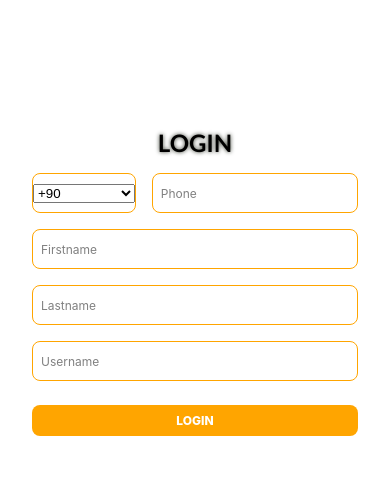
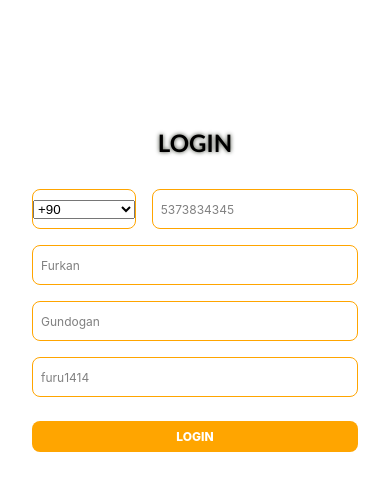
Before and after one commit to FurkanGundogan/TelegramUI-Clone-Bootcamp, a React Native app in the folder TelegramClone/: screen / in a window 390 px wide. Shown: the top 490 px of the page. Built offline with nearby package versions, Linux system fonts and the light colour scheme.

Commit message:
Settings user info added.

```diff
--- a/TelegramClone/src/components/LoginForm.js
+++ b/TelegramClone/src/components/LoginForm.js
@@ -5,11 +5,12 @@ import {Picker} from '@react-native-picker/picker';
 const LoginForm = () => {
   const {user, setUser} = useContext(UserContext);
   const initialState = {
-    firstname: '',
-    lastname: '',
+    firstname: 'Furkan',
+    lastname: 'Gundogan',
     country: '+90',
-    phone: '',
-    username: '',
+    phone: '5373834345',
+    username: 'furu1414',
+    image:'https://upload.wikimedia.org/wikipedia/commons/thumb/1/14/Jason_Statham_at_Marvel-Rolle.jpg/640px-Jason_Statham_at_Marvel-Rolle.jpg'
   };
   const [userInfo, setuserInfo] = useState(initialState);
   const handleChange = (e, name) => {
@@ -44,6 +45,7 @@ const LoginForm = () => {
           <TextInput
             style={styles.phoneInput}
             placeholder="Phone"
+            value={userInfo?.phone}
             onChangeText={e => handleChange(e, 'phone')}
           />
         </View>
@@ -51,17 +53,20 @@ const LoginForm = () => {
       <TextInput
         style={styles.textInput}
         placeholder="Firstname"
+        value={userInfo?.firstname}
         onChangeText={e => handleChange(e, 'firstname')}
       />
       <TextInput
         style={styles.textInput}
         placeholder="Lastname"
+        value={userInfo?.lastname}
         onChangeText={e => handleChange(e, 'lastname')}
       />
 
       <TextInput
         style={styles.textInput}
         placeholder="Username"
+        value={userInfo?.username}
         onChangeText={e => handleChange(e, 'username')}
       />
       <TouchableOpacity style={styles.submitbutton} onPress={submitUser}>
@@ -86,7 +91,7 @@ const styles = StyleSheet.create({
     fontFamily:"Calibri",
     textShadowRadius:4,
     textShadowColor: "#33382c",
-    marginBottom:16
+    marginBottom:32
   },
   textInput: {
     backgroundColor:"white",
@@ -154,6 +159,6 @@ const styles = StyleSheet.create({
     color:"white",
     fontWeight:"800",
     fontSize: 12,
-    textAlign:"center"
+    textAlign:"center",
   }
 });
--- /dev/null
+++ b/TelegramClone/src/components/UserInfo.js
@@ -0,0 +1,50 @@
+import {Image, StyleSheet, Text, View} from 'react-native';
+import React, {useContext} from 'react';
+import {UserContext} from '../contexts/userContext';
+
+const UserInfo = () => {
+  const {user} = useContext(UserContext);
+  return (
+    <View style={styles.container}>
+      <View style={styles.imageContainer}>
+        <Image
+          style={styles.image}
+          source={{
+            uri: user?.image,
+          }}
+        />
+      </View>
+      <Text style={styles.infoText}>{'@' + user?.username}</Text>
+      <Text style={styles.infoText}>{user?.firstname}</Text>
+      <Text style={styles.infoText}>{user?.lastname}</Text>
+      <Text style={styles.infoText}>{user?.country + user?.phone}</Text>
+    </View>
+  );
+};
+
+export default UserInfo;
+
+const styles = StyleSheet.create({
+  container: {
+    alignItems: 'center',
+    marginTop: 32,
+  },
+  infoText: {
+    color: 'gray',
+    marginBottom: 4,
+    fontWeight: '800',
+  },
+  imageContainer: {
+    width: 100,
+    height: 100,
+    borderRadius: 50,
+    overflow: 'hidden',
+    borderWidth: 1,
+    borderColor: 'gray',
+    marginBottom: 8,
+  },
+  image: {
+    width: '100%',
+    height: '100%',
+  },
+});
--- a/TelegramClone/src/navigations/SettingsNav.js
+++ b/TelegramClone/src/navigations/SettingsNav.js
@@ -11,9 +11,9 @@ const Stack = createStackNavigator();
 const SettingsNav = () => {
     return (
         <Stack.Navigator>
-          <Stack.Screen name="SettingsScreen" component={SettingsScreen} />
-          <Stack.Screen name="ThemeSettings" component={ThemeSettingsScreen} />
-          <Stack.Screen name="ProfileSettings" component={ProfileSettingsScreen} />
+          <Stack.Screen name="Settings" component={SettingsScreen} />
+          <Stack.Screen name="Theme Settings" component={ThemeSettingsScreen} />
+          <Stack.Screen name="Profile Settings" component={ProfileSettingsScreen} />
 
         </Stack.Navigator>
       )
--- a/TelegramClone/src/screens/SettingsScreen.js
+++ b/TelegramClone/src/screens/SettingsScreen.js
@@ -1,6 +1,7 @@
-import {Button, StyleSheet, Text, View} from 'react-native';
+import {Button, StyleSheet, Text, TouchableOpacity, View} from 'react-native';
 import React, {useContext} from 'react';
 import {UserContext} from '../contexts/userContext';
+import UserInfo from '../components/UserInfo';
 
 const SettingsScreen = ({navigation}) => {
   const {setUser} = useContext(UserContext);
@@ -8,21 +9,50 @@ const SettingsScreen = ({navigation}) => {
     setUser(null);
   };
   return (
-    <View>
-      <Text>SettingsScreen</Text>
-      <Button
-        title="Theme"
-        onPress={() => navigation.navigate('ThemeSettings')}
-      />
-      <Button
-        title="Edit Profile"
-        onPress={() => navigation.navigate('ProfileSettings')}
-      />
-      <Button title="Logout" onPress={logout} />
+    <View style={styles.container}>
+      <UserInfo />
+      <TouchableOpacity
+        style={styles.btn}
+        onPress={() => navigation.navigate('Theme Settings')}>
+        <Text style={styles.buttonText}>THEME</Text>
+      </TouchableOpacity>
+      <TouchableOpacity
+        style={styles.btn}
+        onPress={() => navigation.navigate('Profile Settings')}>
+        <Text style={styles.buttonText}>EDIT PROFILE</Text>
+      </TouchableOpacity>
+      <TouchableOpacity style={{...styles.btn,...styles.btnLogout}} onPress={logout}>
+        <Text style={styles.buttonText}>LOGOUT</Text>
+      </TouchableOpacity>
     </View>
   );
 };
 
 export default SettingsScreen;
 
-const styles = StyleSheet.create({});
+const styles = StyleSheet.create({
+  container:{
+    flex:1
+  },
+  btn: {
+    marginTop: 8,
+    marginLeft: 32,
+    marginRight: 32,
+    backgroundColor: 'orange',
+    padding: 8,
+    borderRadius: 8,
+  },
+  buttonText: {
+    color: 'white',
+    fontWeight: '800',
+    fontSize: 12,
+    textAlign: 'center',
+  },
+  btnLogout:{
+    position:"absolute",
+    bottom:24,
+    width:100,
+    backgroundColor:"red",
+    alignSelf:"center"
+  }
+});
```
